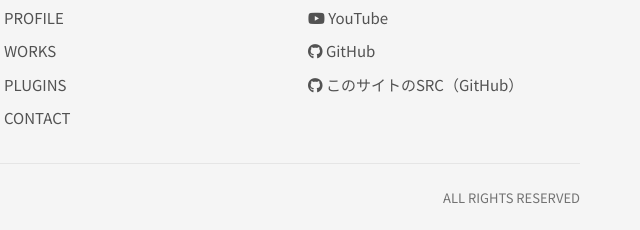
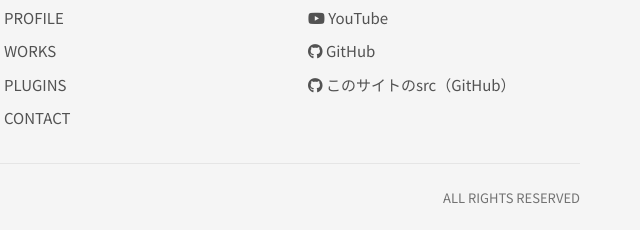
Before and after one commit to leftcontroller0518/my-homepage, a plain HTML site: page index.html in a window 1280 px wide. Shown: the part 1650-1880 px from the top of the page, 636-1276 px from the left. Drawn offline with Linux system fonts and the light colour scheme.

Commit message:
Fix link text for GitHub source in footer

```diff
--- a/footer.html
+++ b/footer.html
@@ -23,7 +23,7 @@
           <li><a href="https://x.com/aoihou0518" target="_blank" rel="noopener"><i class="fa-brands fa-x-twitter"></i> X (Twitter)</a></li>
 <li><a href="https://www.youtube.com/@leftcontroller0518" target="_blank" rel="noopener"><i class="fa-brands fa-youtube"></i> YouTube</a></li>
 <li><a href="https://github.com/leftcontroller0518" target="_blank" rel="noopener"><i class="fa-brands fa-github"></i> GitHub</a></li>
-<li><a href="https://github.com/leftcontroller0518/my-homepage" target="_blank" rel="noopener"><i class="fa-brands fa-github"></i> このサイトのSRC（GitHub）</a></li>
+<li><a href="https://github.com/leftcontroller0518/my-homepage" target="_blank" rel="noopener"><i class="fa-brands fa-github"></i> このサイトのsrc（GitHub）</a></li>
 
         </ul>
       </div>
```
